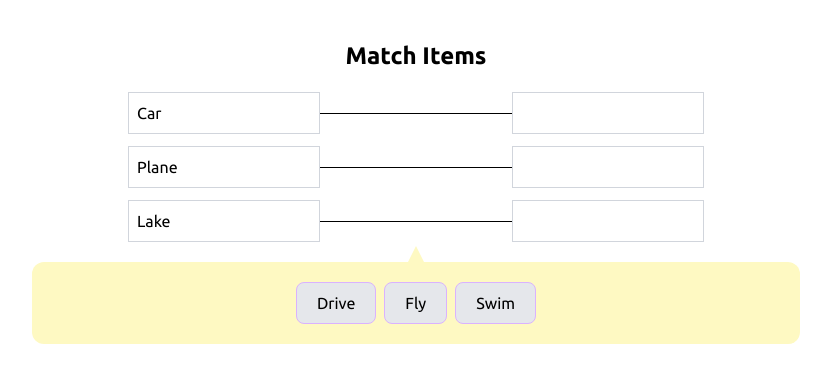
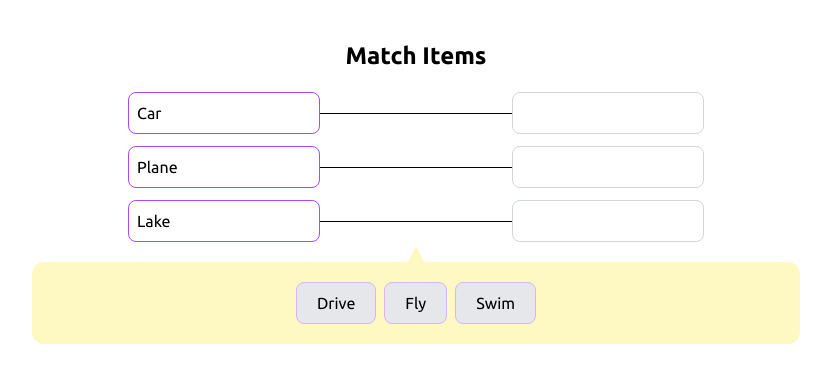
Before and after one commit to yarrowtech/EECTryouts, a React (Vite) app in the folder website/: page /match-list in a window 1280 px wide. Shown: the top 382 px of the page, without its empty margins (224-1055 px from the left). Built offline with nearby package versions, Linux system fonts and the light colour scheme.

Commit message:
match-list color changes

```diff
--- a/website/src/games/match_list.jsx
+++ b/website/src/games/match_list.jsx
@@ -35,13 +35,13 @@
           return (
             <div key={i} className="contents">
             <p
-              className="min-h-10 p-2 min-w-10 border border-gray-300 box-border"
+              className="min-h-10 p-2 min-w-10 rounded-lg border box-border border-purple-500"
               >
               {item}
             </p>
             <hr key={`line-${i}`} className="self-center" />
             <p
-              className={`min-h-10 p-2 min-w-10 border border-gray-300 box-border ${showMatch[i].show ? "bg-yellow-100 flex justify-between" : ""}`}
+              className={`min-h-10 p-2 min-w-10 rounded-lg border border-gray-300 box-border ${showMatch[i].show ? "bg-yellow-100 flex justify-between border-purple-500" : ""}`}
               onDragOver={(e) => e.preventDefault()}
               onDrop={(e) => {
                 const data = e.dataTransfer.getData("text");
```
